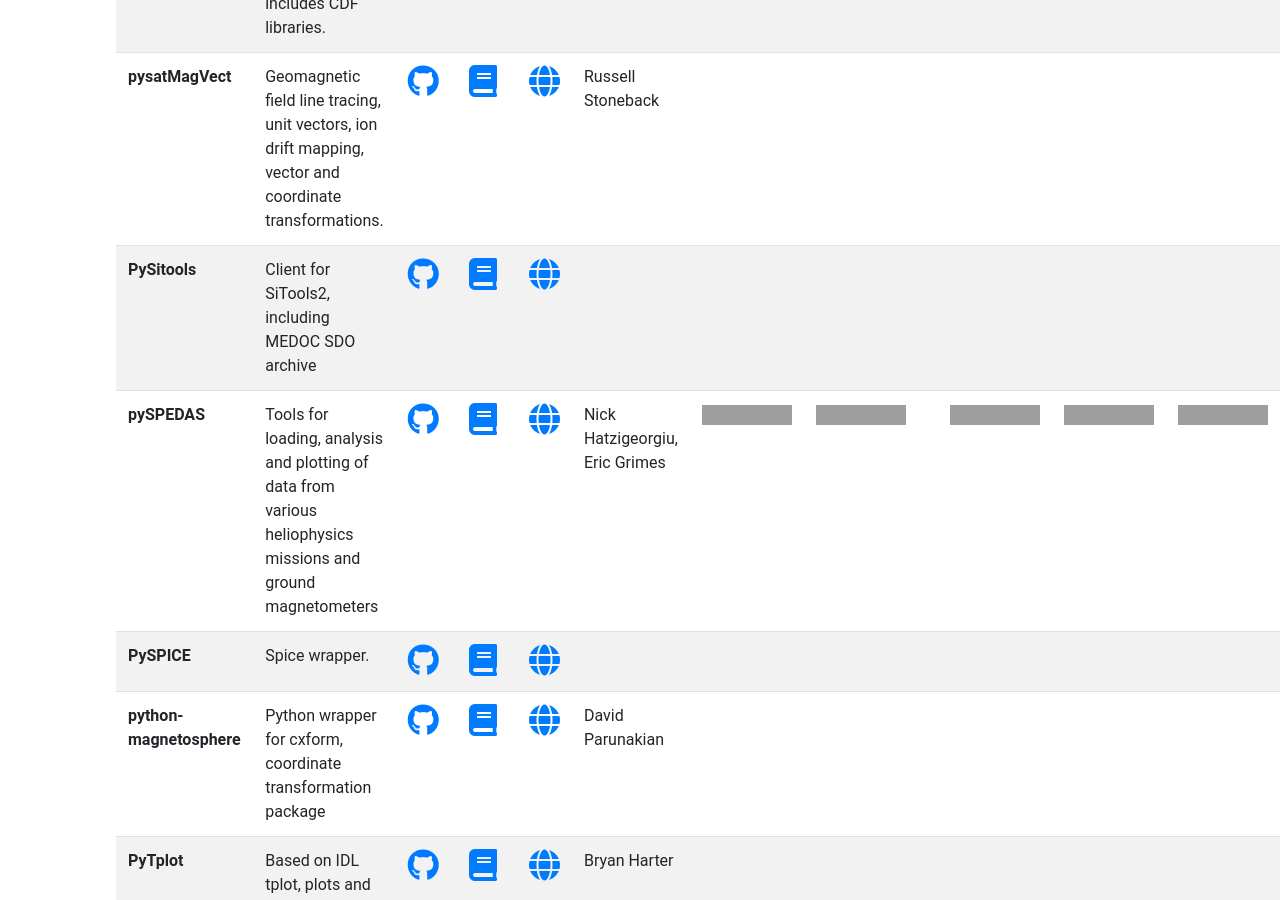
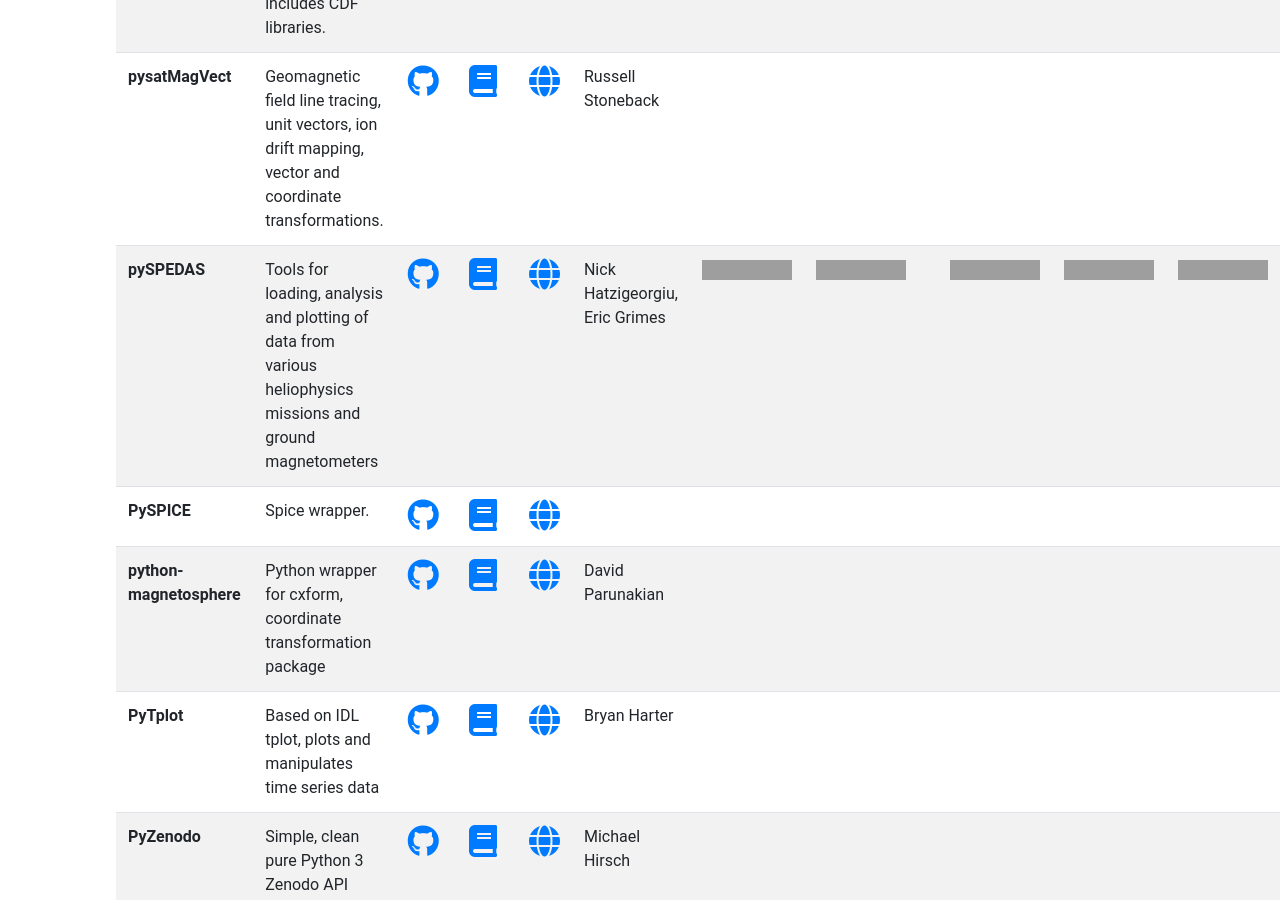
Before and after one commit to heliophysicsPy/heliophysicsPy.github.io, a Jekyll site: the page built from _pages/projects.html, in a window 1280 px wide and 900 px high, scrolled down 7382 px, cut to the strip 0-900 px from the top of the window. Built offline with Jekyll 4.4.1, drawn with Linux system fonts in a browser that asks for light colours; nearby versions of some CDN libraries; grey boxes are pictures that could not be loaded.

Commit message:
Removing PySitools from the Projects page
Links are broken, no contact exists, and no one in the Riot channel spoke up when asked about it.

```diff
--- a/_data/projects.yml
+++ b/_data/projects.yml
@@ -229,12 +229,6 @@
   code: "https://github.com/rca/PySPICE"
   keywords: ["solar","general"]
 
-- name: "PySitools"
-  url: "http://medocias.github.io/pySitools2_1.0/"
-  description: "Client for SiTools2, including MEDOC SDO archive"
-  code: "https://github.com/MedocIAS/pySitools2_1.0"
-  keywords: ["solar","specific"]
-
 - name: ScienceDates
   code: https://github.com/scivision/sciencedates
   description: Date / time conversions used in the sciences.
```
